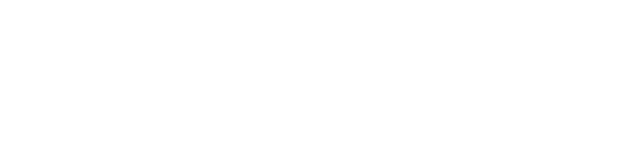
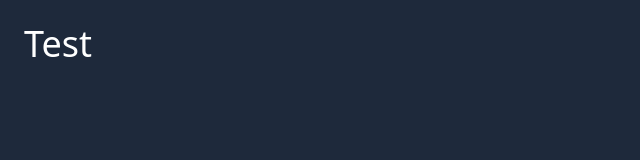
Before and after one commit to anikettikkal/tailwindcssPractice, a plain HTML site: page dist/index.html in a window 1280 px wide. Shown: the whole page, without its empty margins (0-640 px from the left). Drawn offline with Linux system fonts and the light colour scheme.

Commit message:
installation process of tailwind completed now

```diff
--- a/index.html
+++ b/dist/index.html
@@ -3,9 +3,10 @@
 <head>
     <meta charset="UTF-8">
     <meta name="viewport" content="width=device-width, initial-scale=1.0">
-    <title>Tailwind CSS practice</title>
+    <link rel="stylesheet" href="./style.css"/>
+    <title>Document</title>
 </head>
-<body>
-
+<body  class="bg-slate-800">
+    <h1 class="text-white text-4xl m-6" >Test</h1>
 </body>
 </html>
--- /dev/null
+++ b/src/input.css
@@ -0,0 +1,3 @@
+@tailwind base;
+@tailwind components;
+@tailwind utilities;
--- /dev/null
+++ b/tailwind.config.js
@@ -0,0 +1,8 @@
+/** @type {import('tailwindcss').Config} */
+module.exports = {
+  content: ["./dist/index.html"],
+  theme: {
+    extend: {},
+  },
+  plugins: [],
+}
```
Also changed, not shown: dist/style.css (added).
